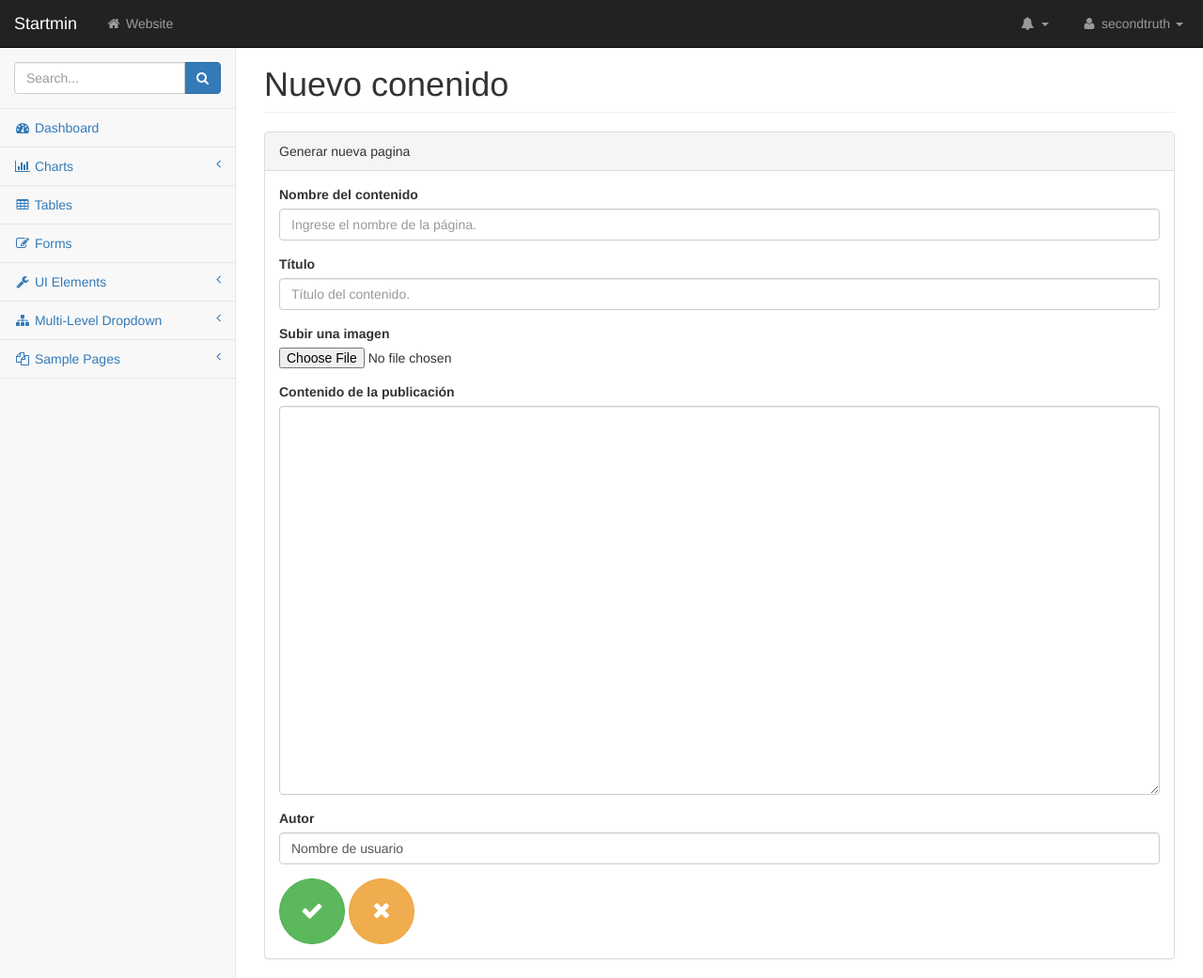
After one commit to jleivas/pfl1.0-gv, a PHP site: page /private/view/pages/forms1.html in a window 1280 px wide. The commit adds this page. Shown: the whole page at 94% size. Run offline with PHP 8.4, Linux system fonts and the light colour scheme.

Commit message:
correccion de padding en boton calcelar

```diff
--- a/private/view/pages/admPublicar.php
+++ b/private/view/pages/admPublicar.php
@@ -113,7 +113,7 @@ window.location.href='javascript:history.go(-1);';
                                                 <textarea class="form-control" rows="3" name="contenido"></textarea>
                                         </div>
                                         <button type="submit" class="btn btn-success btn-circle btn-xl"><i class="fa fa-check"></i></button>
-                                        <a href="javascript:history.go(-1);" class="btn btn-warning btn-circle btn-xl"><i class="fa fa-times"></i></a>
+                                        <a href="javascript:history.go(-1);" style="padding: 17px;" class="btn btn-warning btn-circle btn-xl"><i class="fa fa-times"></i></a>
                                         </form>
                                     </div>
                                     <!-- /.col-lg-6 (nested) -->
--- /dev/null
+++ b/private/view/pages/forms1.html
@@ -0,0 +1,309 @@
+<!DOCTYPE html>
+<html lang="en">
+    <head>
+        <meta charset="utf-8">
+        <meta http-equiv="X-UA-Compatible" content="IE=edge">
+        <meta name="viewport" content="width=device-width, initial-scale=1">
+        <meta name="description" content="">
+        <meta name="author" content="">
+
+        <title>Startmin - Bootstrap Admin Theme</title>
+
+        <!-- Bootstrap Core CSS -->
+        <link href="../css/bootstrap.min.css" rel="stylesheet">
+
+        <!-- MetisMenu CSS -->
+        <link href="../css/metisMenu.min.css" rel="stylesheet">
+
+        <!-- Custom CSS -->
+        <link href="../css/startmin.css" rel="stylesheet">
+
+        <!-- Custom Fonts -->
+        <link href="../css/font-awesome.min.css" rel="stylesheet" type="text/css">
+
+        <!-- HTML5 Shim and Respond.js IE8 support of HTML5 elements and media queries -->
+        <!-- WARNING: Respond.js doesn't work if you view the page via file:// -->
+        <!--[if lt IE 9]>
+        <script src="https://oss.maxcdn.com/libs/html5shiv/3.7.0/html5shiv.js"></script>
+        <script src="https://oss.maxcdn.com/libs/respond.js/1.4.2/respond.min.js"></script>
+        <![endif]-->
+    </head>
+    <body>
+
+        <div id="wrapper">
+
+            <!-- Navigation -->
+            <nav class="navbar navbar-inverse navbar-fixed-top" role="navigation">
+                <div class="navbar-header">
+                    <a class="navbar-brand" href="index.html">Startmin</a>
+                </div>
+
+                <button type="button" class="navbar-toggle" data-toggle="collapse" data-target=".navbar-collapse">
+                    <span class="sr-only">Toggle navigation</span>
+                    <span class="icon-bar"></span>
+                    <span class="icon-bar"></span>
+                    <span class="icon-bar"></span>
+                </button>
+
+                <ul class="nav navbar-nav navbar-left navbar-top-links">
+                    <li><a href="#"><i class="fa fa-home fa-fw"></i> Website</a></li>
+                </ul>
+
+                <ul class="nav navbar-right navbar-top-links">
+                    <li class="dropdown navbar-inverse">
+                        <a class="dropdown-toggle" data-toggle="dropdown" href="#">
+                            <i class="fa fa-bell fa-fw"></i> <b class="caret"></b>
+                        </a>
+                        <ul class="dropdown-menu dropdown-alerts">
+                            <li>
+                                <a href="#">
+                                    <div>
+                                        <i class="fa fa-comment fa-fw"></i> New Comment
+                                        <span class="pull-right text-muted small">4 minutes ago</span>
+                                    </div>
+                                </a>
+                            </li>
+                            <li>
+                                <a href="#">
+                                    <div>
+                                        <i class="fa fa-twitter fa-fw"></i> 3 New Followers
+                                        <span class="pull-right text-muted small">12 minutes ago</span>
+                                    </div>
+                                </a>
+                            </li>
+                            <li>
+                                <a href="#">
+                                    <div>
+                                        <i class="fa fa-envelope fa-fw"></i> Message Sent
+                                        <span class="pull-right text-muted small">4 minutes ago</span>
+                                    </div>
+                                </a>
+                            </li>
+                            <li>
+                                <a href="#">
+                                    <div>
+                                        <i class="fa fa-tasks fa-fw"></i> New Task
+                                        <span class="pull-right text-muted small">4 minutes ago</span>
+                                    </div>
+                                </a>
+                            </li>
+                            <li>
+                                <a href="#">
+                                    <div>
+                                        <i class="fa fa-upload fa-fw"></i> Server Rebooted
+                                        <span class="pull-right text-muted small">4 minutes ago</span>
+                                    </div>
+                                </a>
+                            </li>
+                            <li class="divider"></li>
+                            <li>
+                                <a class="text-center" href="#">
+                                    <strong>See All Alerts</strong>
+                                    <i class="fa fa-angle-right"></i>
+                                </a>
+                            </li>
+                        </ul>
+                    </li>
+                    <li class="dropdown">
+                        <a class="dropdown-toggle" data-toggle="dropdown" href="#">
+                            <i class="fa fa-user fa-fw"></i> secondtruth <b class="caret"></b>
+                        </a>
+                        <ul class="dropdown-menu dropdown-user">
+                            <li><a href="#"><i class="fa fa-user fa-fw"></i> User Profile</a>
+                            </li>
+                            <li><a href="#"><i class="fa fa-gear fa-fw"></i> Settings</a>
+                            </li>
+                            <li class="divider"></li>
+                            <li><a href="login.html"><i class="fa fa-sign-out fa-fw"></i> Logout</a>
+                            </li>
+                        </ul>
+                    </li>
+                </ul>
+                <!-- /.navbar-top-links -->
+
+                <div class="navbar-default sidebar" role="navigation">
+                    <div class="sidebar-nav navbar-collapse">
+                        <ul class="nav" id="side-menu">
+                            <li class="sidebar-search">
+                                <div class="input-group custom-search-form">
+                                    <input type="text" class="form-control" placeholder="Search...">
+                                    <span class="input-group-btn">
+                                        <button class="btn btn-primary" type="button">
+                                            <i class="fa fa-search"></i>
+                                        </button>
+                                </span>
+                                </div>
+                                <!-- /input-group -->
+                            </li>
+                            <li>
+                                <a href="index.html"><i class="fa fa-dashboard fa-fw"></i> Dashboard</a>
+                            </li>
+                            <li>
+                                <a href="#"><i class="fa fa-bar-chart-o fa-fw"></i> Charts<span class="fa arrow"></span></a>
+                                <ul class="nav nav-second-level">
+                                    <li>
+                                        <a href="flot.html">Flot Charts</a>
+                                    </li>
+                                    <li>
+                                        <a href="morris.html">Morris.js Charts</a>
+                                    </li>
+                                </ul>
+                                <!-- /.nav-second-level -->
+                            </li>
+                            <li>
+                                <a href="tables.html"><i class="fa fa-table fa-fw"></i> Tables</a>
+                            </li>
+                            <li>
+                                <a href="forms.html"><i class="fa fa-edit fa-fw"></i> Forms</a>
+                            </li>
+                            <li>
+                                <a href="#"><i class="fa fa-wrench fa-fw"></i> UI Elements<span class="fa arrow"></span></a>
+                                <ul class="nav nav-second-level">
+                                    <li>
+                                        <a href="panels-wells.html">Panels and Wells</a>
+                                    </li>
+                                    <li>
+                                        <a href="buttons.html">Buttons</a>
+                                    </li>
+                                    <li>
+                                        <a href="notifications.html">Notifications</a>
+                                    </li>
+                                    <li>
+                                        <a href="typography.html">Typography</a>
+                                    </li>
+                                    <li>
+                                        <a href="icons.html"> Icons</a>
+                                    </li>
+                                    <li>
+                                        <a href="grid.html">Grid</a>
+                                    </li>
+                                </ul>
+                                <!-- /.nav-second-level -->
+                            </li>
+                            <li>
+                                <a href="#"><i class="fa fa-sitemap fa-fw"></i> Multi-Level Dropdown<span class="fa arrow"></span></a>
+                                <ul class="nav nav-second-level">
+                                    <li>
+                                        <a href="#">Second Level Item</a>
+                                    </li>
+                                    <li>
+                                        <a href="#">Second Level Item</a>
+                                    </li>
+                                    <li>
+                                        <a href="#">Third Level <span class="fa arrow"></span></a>
+                                        <ul class="nav nav-third-level">
+                                            <li>
+                                                <a href="#">Third Level Item</a>
+                                            </li>
+                                            <li>
+                                                <a href="#">Third Level Item</a>
+                                            </li>
+                                            <li>
+                                                <a href="#">Third Level Item</a>
+                                            </li>
+                                            <li>
+                                                <a href="#">Third Level Item</a>
+                                            </li>
+                                        </ul>
+                                        <!-- /.nav-third-level -->
+                                    </li>
+                                </ul>
+                                <!-- /.nav-second-level -->
+                            </li>
+                            <li>
+                                <a href="#"><i class="fa fa-files-o fa-fw"></i> Sample Pages<span class="fa arrow"></span></a>
+                                <ul class="nav nav-second-level">
+                                    <li>
+                                        <a href="blank.html">Blank Page</a>
+                                    </li>
+                                    <li>
+                                        <a href="login.html">Login Page</a>
+                                    </li>
+                                </ul>
+                                <!-- /.nav-second-level -->
+                            </li>
+                        </ul>
+                    </div>
+                    <!-- /.sidebar-collapse -->
+                </div>
+                <!-- /.navbar-static-side -->
+            </nav>
+
+            <div id="page-wrapper">
+                <div class="row">
+                    <div class="col-lg-12">
+                        <h1 class="page-header">Nuevo conenido</h1>
+                    </div>
+                    <!-- /.col-lg-12 -->
+                </div>
+                <!-- /.row -->
+                <div class="row">
+                    <div class="col-lg-12">
+                        <div class="panel panel-default">
+                            <div class="panel-heading">
+                                Generar nueva pagina
+                            </div>
+                            <div class="panel-body">
+                                <div class="row">
+                                    <div class="col-lg-12   ">
+                                        <form role="form">
+                                            <div class="form-group">
+                                                <label>Nombre del contenido</label>
+                                                <input class="form-control" placeholder="Ingrese el nombre de la página." name="name" id="name" minlength="10" maxlength="100" required="">
+
+                                            </div>
+                                            <div class="form-group">
+                                                <label>Título</label>
+                                                <input class="form-control" placeholder="Título del contenido." name="title" id="title" minlength="10" maxlength="50" required="">
+
+                                            </div>
+                                            <div class="form-group">
+                                                <label>Subir una imagen</label>
+                                                <input type="file" name="img">
+                                            </div>
+                                            <div class="form-group">
+                                                <label>Contenido de la publicación</label>
+                                                <textarea class="form-control" rows="20" name="content"></textarea>
+                                            </div>
+
+                                            <div class="form-group">
+                                                <label>Autor</label>
+                                                <input class="form-control" value="Nombre de usuario" name="author" id="author" minlength="5" maxlength="50" required="">
+
+                                            </div>
+
+                                            <button type="submit" class="btn btn-success btn-circle btn-xl"><i class="fa fa-check"></i></button>
+                                            <a href="javascript:history.go(-1);" style=" padding: 17px;" class="btn btn-warning btn-circle btn-xl"><i class="fa fa-times"></i></a>
+
+                                        </form>
+                                    </div>
+                                </div>
+                                <!-- /.row (nested) -->
+                            </div>
+                            <!-- /.panel-body -->
+                        </div>
+                        <!-- /.panel -->
+                    </div>
+                    <!-- /.col-lg-12 -->
+                </div>
+                <!-- /.row -->
+            </div>
+            <!-- /#page-wrapper -->
+
+        </div>
+        <!-- /#wrapper -->
+
+        <!-- jQuery -->
+        <script src="../js/jquery.min.js"></script>
+
+        <!-- Bootstrap Core JavaScript -->
+        <script src="../js/bootstrap.min.js"></script>
+
+        <!-- Metis Menu Plugin JavaScript -->
+        <script src="../js/metisMenu.min.js"></script>
+
+        <!-- Custom Theme JavaScript -->
+        <script src="../js/startmin.js"></script>
+
+    </body>
+</html>
```
